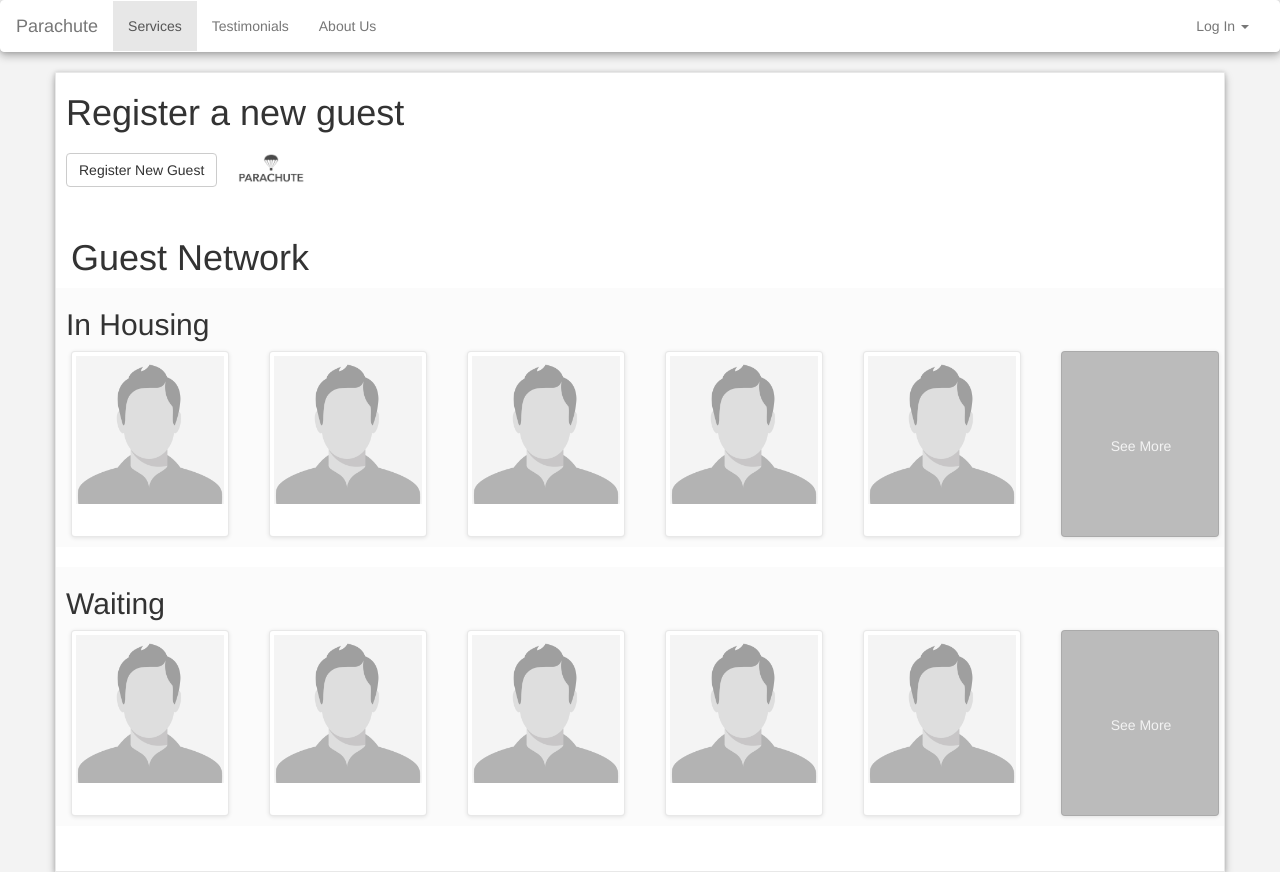
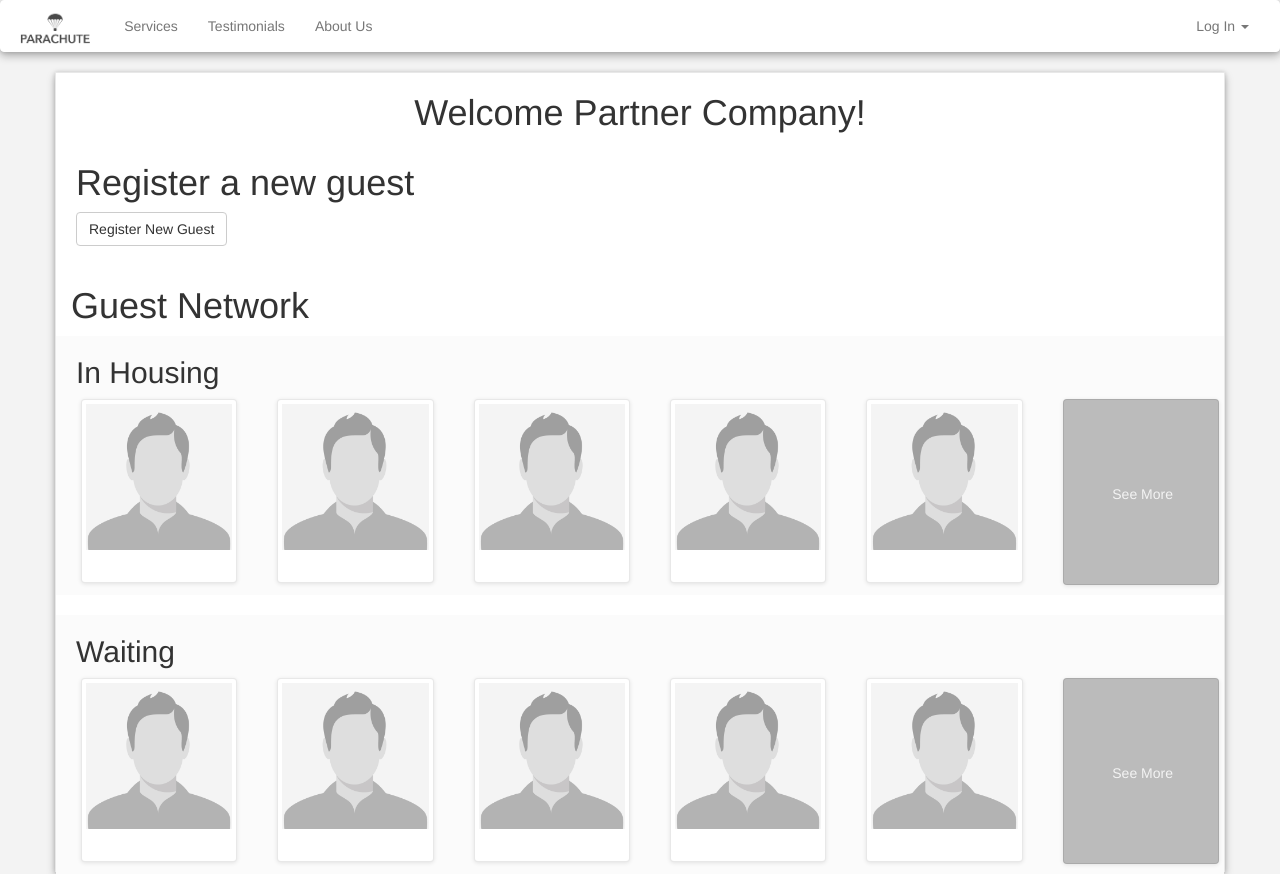
Before and after one commit to elizabethlarkinnelson/Hack_Homelessness_Hackerbots, a Flask app: page /pdashboard in a window 1280 px wide. Run offline with Flask 2, Linux system fonts and the light colour scheme; some libraries are stand-ins or nearby versions; some web fonts are replaced.

Commit message:
changes to dashboard

```diff
--- a/static/css/styles.css
+++ b/static/css/styles.css
@@ -68,7 +68,7 @@
 }
 
 .network{
-  padding-left: 10px;
+  padding-left: 20px;
 }
 
 .panel-shadow {
@@ -92,12 +92,17 @@ a.see-more-link:hover{
   color: #47525d;
 }
 #transparent-logo{
-  width:100px;
+  width:200px;
 }
-
 
 .logo{
   display: block;
   width: 60%;
   margin: 0 auto;
 }
+.navbar-brand{
+  padding:0px;
+}
+.partner-welcome{
+  text-align: center;
+}
--- a/templates/base.html
+++ b/templates/base.html
@@ -27,14 +27,15 @@
 			        <span class="icon-bar"></span>
 			        <span class="icon-bar"></span>
 			      </button>
-			      <a class="navbar-brand" href="/">Parachute</a>
+			      <!-- <a class="navbar-brand" href="/">Parachute</a> -->
+			      <a href="/" class="navbar-brand"><img id="corner-logo" src="/static/img/LogoTrans.png" height="60px" width="auto"></a>
 			    </div>
 
 			    <!-- Collect the nav links, forms, and other content for toggling -->
 			    <div class="collapse navbar-collapse" id="bs-example-navbar-collapse-1">
 			      <ul class="nav navbar-nav">
-			        <li class="active"><a href="/">Services <span class="sr-only">(current)</span></a></li>
-			        <li><a href="/"">Testimonials</a></li>
+			        <li><a href="/">Services</a></li>
+			        <li><a href="/">Testimonials</a></li>
 			        <li><a href="/aboutus">About Us</a></li>
 			      </ul>
 			      <ul class="nav navbar-nav navbar-right">
--- a/templates/homepage.html
+++ b/templates/homepage.html
@@ -22,13 +22,11 @@
             background-color: #fff;
             color: #fff;
             text-align: center;
-<<<<<<< HEAD
 		}
 		.navbar{
 			margin-bottom: 0px;
 		}
-=======
->>>>>>> Nicole
+
 
         }
 
--- a/templates/hostdashboard.html
+++ b/templates/hostdashboard.html
@@ -14,7 +14,7 @@ body{
     <div class="row inner-guest-card" >
         <div class="col-md-8 col-sm-12 col-xs-12 rm-padding">
             <div class="col-xs-12 current-guest" >
-            	<div class="row">
+            	<div class="row col-md-12">
 					<h1>Current Stay</h1>
 					<div class="col-md-6"><img src="/static/img/SleepingKid.jpeg" class="img-thumbnail"></div>
 					<div class="col-md-6">
--- a/templates/partnerdashboard.html
+++ b/templates/partnerdashboard.html
@@ -12,11 +12,15 @@ body{
 
 <div class="container guest-card">
     <div class="row inner-guest-card" id= "partner-card">
+        <div class="col-lg-12 col-md-12 col-sm-12 col-xs-12">
+            <div class="row">
+                <h1 class="partner-welcome">Welcome Partner Company!</h1>
+            </div>
+        </div>
         <div class="col-md-12 rm-padding" >
             <div class="col-xs-12" id="network-info">
             	<div class="row network">
 					<h1>Register a new guest</h1> <button class='btn btn-default'>Register New Guest</button>
-					<img src="/static/img/LogoTrans.png" id="transparent-logo">
 				</div>
 				<br>
 				<h1>Guest Network</h1>
```
